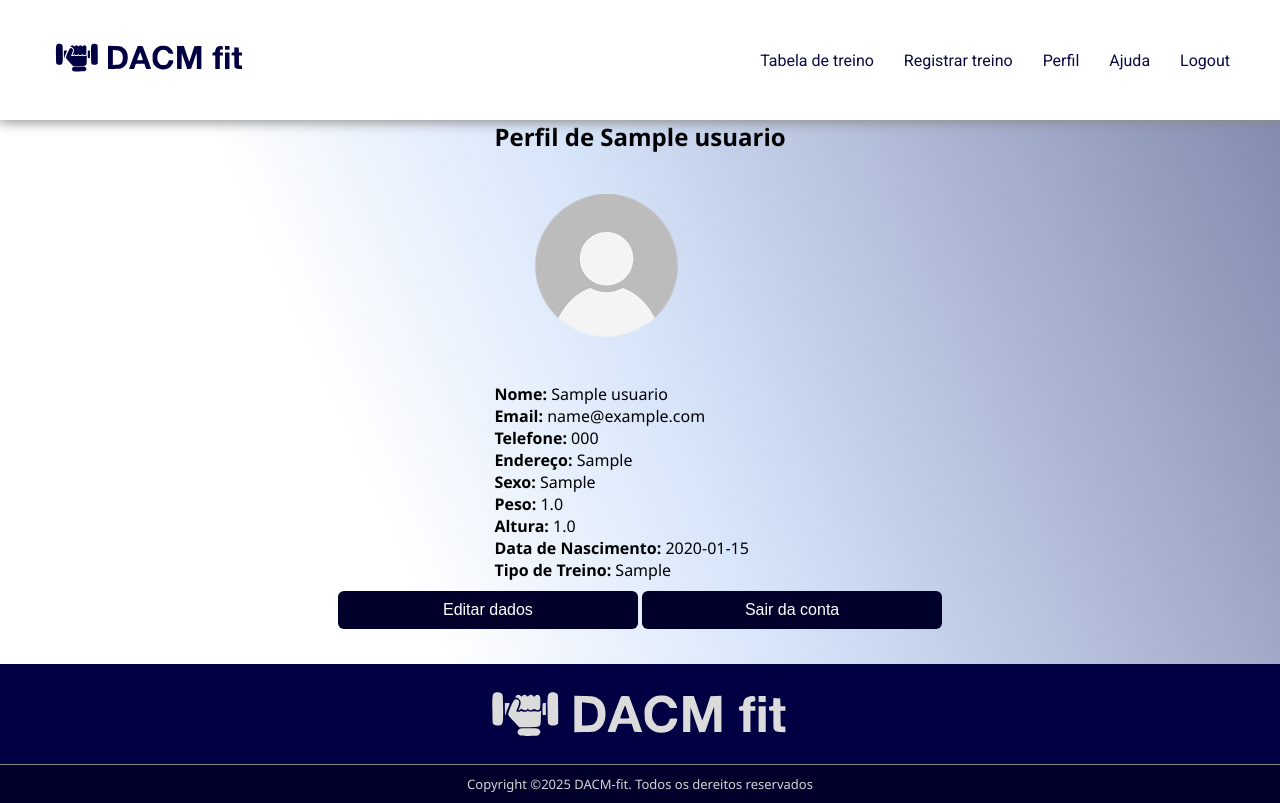
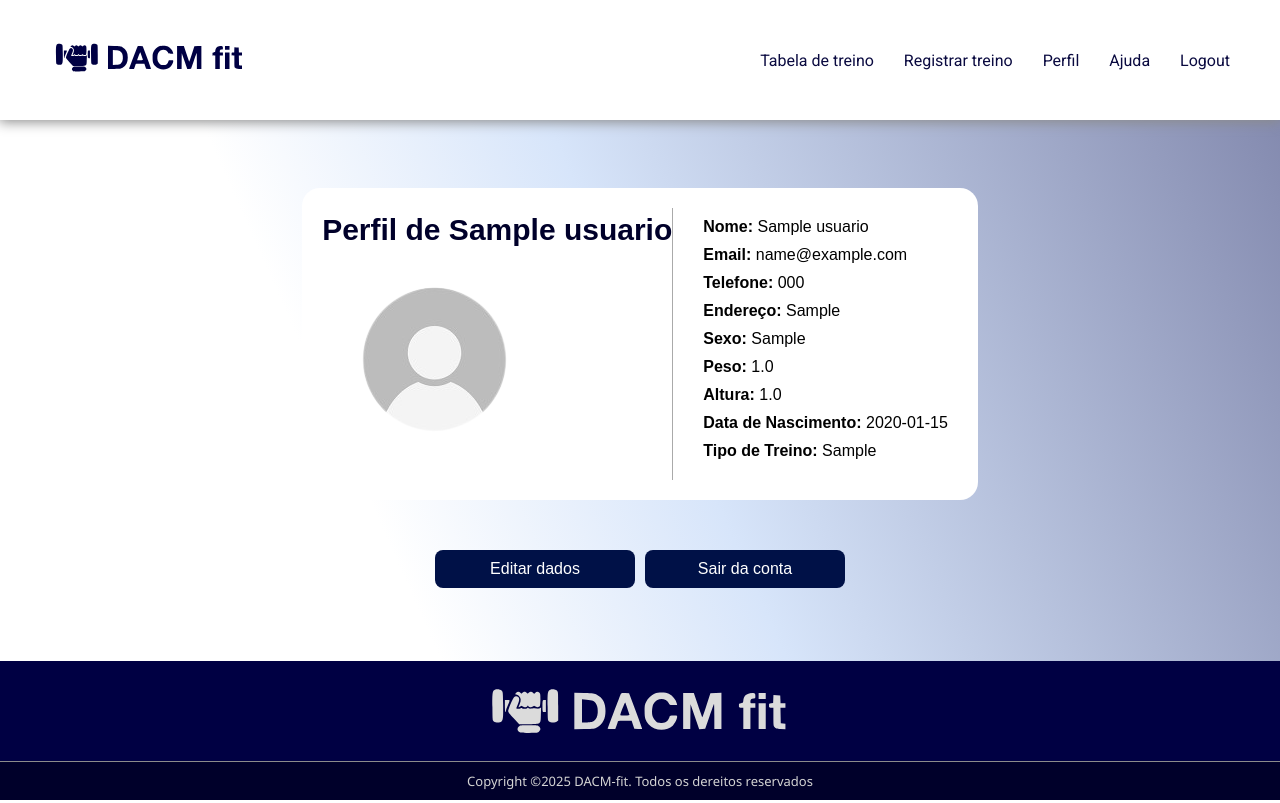
Before and after one commit to Davi-1903/DACM-fit, a Flask app: page /perfil in a window 1280 px wide. Run offline with Flask 3, Linux system fonts and the light colour scheme; a user stored in the database is signed in; tables that the repository leaves empty hold one stand-in row (values such as "Sample post"); some web fonts are replaced.

Commit message:
Ajustar app e css

```diff
--- a/app.py
+++ b/app.py
@@ -39,6 +39,10 @@ def index():
         return render_template('index.html', new_user=nome)
 
     return render_template('index.html')
+
+@app.route('/ajuda')
+def ajuda():
+    return render_template('ajuda.html')
 
 @app.route('/register', methods=['GET', 'POST'])
 def register():
@@ -114,10 +118,19 @@ def logout():
 @login_required
 def deletar_conta():
     if request.method == 'POST':
-        script_sql('delete from tb_registro_treino where reg_usu_id = ?;', (current_user.id,))
-        script_sql('delete from tb_usuario where usu_id = ?;', (current_user.id,))
-        logout_user()
-        return redirect(url_for('index'))
+        senha = request.form['senha']
+        user = script_sql(f'SELECT * FROM tb_usuario WHERE usu_id = ?', (current_user.id,))
+        if check_password_hash(user['usu_senha'], senha):
+            script_sql('delete from tb_registro_treino where reg_usu_id = ?;', (current_user.id,))
+            script_sql('delete from tb_usuario where usu_id = ?;', (current_user.id,))
+            logout_user()
+            response = make_response(redirect(url_for('index')))
+            response.delete_cookie('nome', None)
+            response.delete_cookie('new_user', None)
+            return response
+        flash('Senha incorreta. Faça o passo novamente.', category='error')
+        return redirect(url_for('deletar_conta'))
+
     return render_template('deletar_conta.html')
 
 @app.route('/editar', methods=['GET', 'POST'])
--- a/static/style.css
+++ b/static/style.css
@@ -250,6 +250,104 @@ form label{
     text-align: justify;
     margin-top: 10px;
 }
+
+/* Página de perfil */
+
+.perfil {
+    background-color: white;
+    padding: 20px 20px;
+    width: fit-content;
+    border-radius: 18px;
+    margin: 30px auto;
+    display: flex;
+    height: fit-content;
+    margin-bottom: 20px;
+    align-items: center;
+    font-family: Arial, "Helvetica Neue", Helvetica, sans-serif;
+}
+.perfil .conteudo{
+    border-left: 1px solid rgb(170, 170, 170);
+    padding: 10px;
+    padding-left: 30px;
+}
+.perfil p{
+    margin-bottom: 10px;
+}
+.perfil h2{
+    text-align: center;
+    color: #00002A;
+    font-size: 30px;
+}
+
+.escolhas {
+    display: flex;
+    justify-content: center;
+    gap: 10px;
+    margin-top: 20px;
+}
+
+.escolhas button {
+    padding: 10px 20px;
+    border: none;
+    width: 200px;
+    border-radius: 8px;
+    background-color: #001147 ;
+    color: white;
+    cursor: pointer;
+}
+
+.escolhas button a {
+    color: white;
+    text-decoration: none;
+}
+
+
+/* Página de ajuda */
+
+.ajuda {
+    max-width: 700px;
+    margin: 30px auto;
+    background: white;
+    padding: 20px 25px;
+    border-radius: 12px;
+    box-shadow: 0 4px 12px rgba(0, 0, 0, 0.08);
+}
+
+.ajuda h2 {
+    color: #001147;
+    margin-bottom: 10px;
+}
+
+.ajuda p {
+    margin-bottom: 20px;
+    color: #555;
+}
+
+.perguntas details {
+    background: #f8f9fc;
+    border-radius: 8px;
+    margin: 10px 0;
+    padding: 10px;
+    cursor: pointer;
+    border: 1px solid #ddd;
+}
+
+.perguntas details:hover {
+    background: #eef2f9;
+}
+
+.perguntas summary {
+    font-weight: bold;
+    color: #001147;
+    font-size: 16px;
+}
+
+.perguntas p {
+    margin-top: 8px;
+    color: #333;
+}
+
+
 @media screen and (max-width: 728px){
     /* Forms */
     form input, form select{
--- a/templates/formulario_edicao.html
+++ b/templates/formulario_edicao.html
@@ -120,4 +120,5 @@
         </div>
     </form>
     <a href="{{url_for('alterar_senha')}}">Alterar senha?</a>
+    <a href="{{url_for('deletar_conta')}}">Apagar conta?</a>
 {% endblock %}
```
